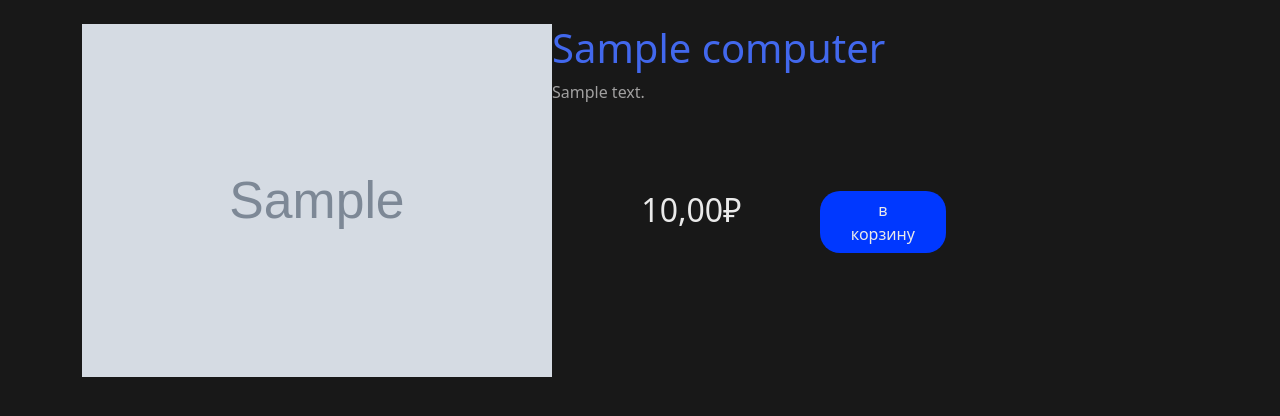
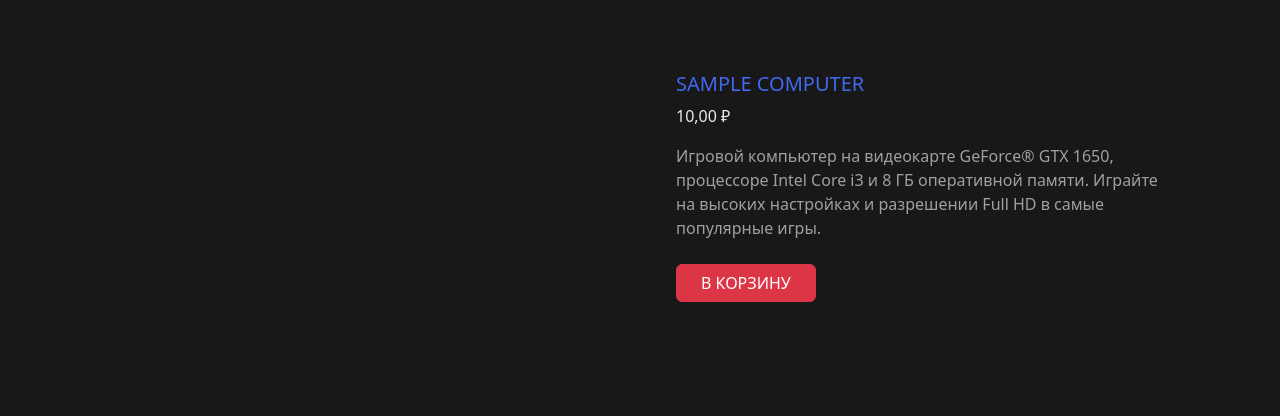
Before and after one commit to barakusabamus/e-commerce_pc, a Django app: page /computer/1 in a window 1280 px wide. Shown: the part 73-489 px from the top of the page. Run offline with Django 4.2, Linux system fonts and the light colour scheme; tables that the repository leaves empty hold one stand-in row (values such as "Sample post"); grey boxes marked "Sample" are stand-in pictures.

Commit message:
new design product detail

```diff
--- a/store/static/store/css/style.css
+++ b/store/static/store/css/style.css
@@ -23,6 +23,11 @@ p{
 }
 
 .price{
+    color: #EAEAEA;
+    /* margin-left: 25%; */
+}
+
+.price-store{
     color: #EAEAEA;
     margin-left: 25%;
 }
--- a/store/static/store/js/cart.js
+++ b/store/static/store/js/cart.js
@@ -58,7 +58,7 @@ function showCart(){
                               <button class="plus btn"  data-id="${cart[i].id}">+</button>
                             </div>
                             <div class="col-md-3 col-lg-2 col-xl-2 offset-lg-1">
-                              <h5 class="mb-0">${ parseInt(cart[i].price) * parseInt(cart[i].quantity)  } ₽</h5>
+                              <h5 class="mb-0 cart-price">${ parseInt(cart[i].price) * parseInt(cart[i].quantity)  } ₽</h5>
                             </div>
                             <div class="col-md-1 col-lg-1 col-xl-1 text-end">
                                 <button class="remove btn" data-id="${cart[i].id}" >❌</button>
@@ -183,7 +183,7 @@ function displayCheckoutButton(){
         checkoutWrapper.insertAdjacentHTML('beforeend', buttonCheckoutHTML )
     }else if ( quantity == 0 ){
         buttonCheckout.remove()
-        console.log('корзина пуста')
+        // console.log('корзина пуста')
     }
 
 
--- a/store/templates/store/computer.html
+++ b/store/templates/store/computer.html
@@ -10,28 +10,34 @@
   <div class="container shop-item   " data-id="id-{{ computer.id }}" style="display: flex " >
 
 
-    {% for i in photos %}
+    <div class="row">
+      <div class="col-md-6">
+          <div class="images p-3">
+              <div class="text-center p-4"> <img id="main-image" class="shop-item-image" src="{{ main_photo.photo.url }}" width="250"> </div>
+            {% for i in second_photos %}
+              <div class="thumbnail text-center"> <img onclick="change_image(this)" src="https://i.imgur.com/Rx7uKd0.jpg" width="70"> <img onclick="change_image(this)" src="https://i.imgur.com/Dhebu4F.jpg" width="70"> </div>
+            {% endfor %}
+            </div>
+      </div>
+      <div class="col-md-6">
+          <div class="product p-4">
 
-      <img width="470px" src="{{ i.photo.url }}" class="shop-item-image" alt="">
-    {% endfor %}
+              <div class="mt-4 mb-3">
+                  <h5 class="text-uppercase name_pc">{{ computer.title }}</h5>
+                  <div class="price d-flex flex-row align-items-center"> <span class="act-price price">{{ computer.price }} ₽ </span>
+                      <div class="ml-2"> <small class="dis-price"></small> </div>
+                  </div>
+              </div>
+              <p class="about">Игровой компьютер на видеокарте GeForce® GTX 1650, процессоре Intel Core i3 и 8 ГБ оперативной памяти. Играйте на высоких настройках и разрешении Full HD в самые популярные игры.</p>
 
-
-
-    <div>
-      <h1 class="name_pc" >{{ computer.title }}</h1>
-
-      <p>{{ computer.description }}</p>
-
-      <div  class="computer_cart_price">
-        <h2 class="price">{{ computer.price }}₽</h2>
-        <button class="btn_cart btn" type="button">в корзину</button>
+              <div class="cart mt-4 align-items-center">
+                 <button type="button" class="btn btn-danger text-uppercase mr-2 px-4"> в корзину</button>
+                  <i class="fa fa-heart text-muted"></i>
+                  <i class="fa fa-share-alt text-muted"></i>
+                </div>
+          </div>
       </div>
-
     </div>
-
-
-
-
 
   </div>
   <script src="{% static 'store/js/cart.js' %}"></script>
--- a/store/templates/store/store.html
+++ b/store/templates/store/store.html
@@ -16,7 +16,7 @@
                     <img width="300px" src="{{ photo.photo.url }}" alt="">
                 </a>
 
-                <h3 class="price">{{ photo.computer.price }} ₽</h3>
+                <h3 class="price-store">{{ photo.computer.price }} ₽</h3>
 
 
 
```
